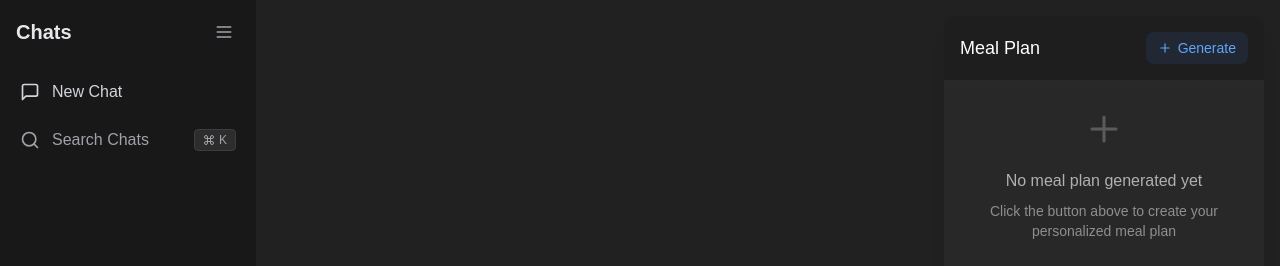
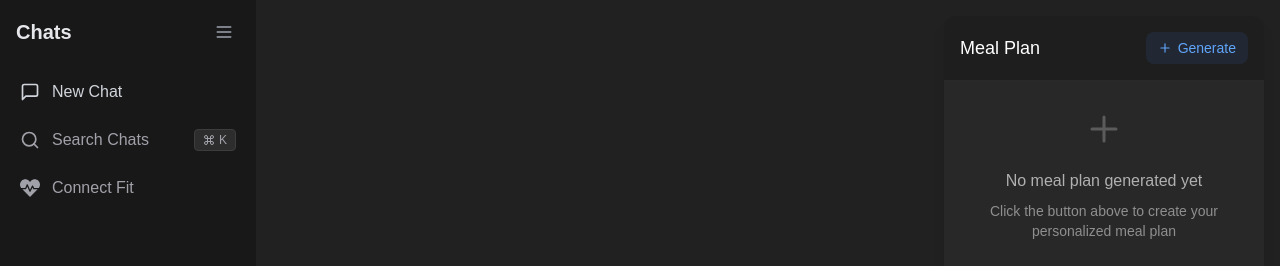
Before and after one commit to krushna06/The-Smartest-AI-Nutrition-Assistant, a Next.js app: page / in a window 1280 px wide. Both pictures are taken after a click on the button 32 px from the left and 32 px from the top of the page. Shown: the top 266 px of the page. Built offline with nearby package versions, Linux system fonts and the light colour scheme.

Commit message:
feat(sidebar): connect google fit option

```diff
--- a/app/components/Sidebar.tsx
+++ b/app/components/Sidebar.tsx
@@ -2,6 +2,7 @@
 
 import { useState, useCallback, useEffect } from "react";
 import { MessageSquare, Search, Menu, Command, Trash2, Clock } from "lucide-react";
+import { FaHeartbeat } from "react-icons/fa";
 import SpotlightSearch from "./SpotlightSearch";
 import { getChats, deleteChat, Chat } from "../utils/chatStorage";
 import { useRouter } from "next/navigation";
@@ -114,6 +115,21 @@ export default function Sidebar() {
         </button>
       </div>
 
+      <div className="px-2 pb-2">
+        <button
+          onClick={() => {}}
+          className="w-full flex items-center text-[#a1a1aa] rounded-lg py-2 px-3 overflow-hidden"
+          title="Connect Google Fit"
+        >
+          <FaHeartbeat size={20} className="text-[#a1a1aa] flex-shrink-0" />
+          <span
+            className={`ml-3 transition-opacity duration-200 ${isCollapsed ? "opacity-0 w-0" : "opacity-100"}`}
+          >
+            Connect Fit
+          </span>
+        </button>
+      </div>
+
       <SpotlightSearch
         isOpen={isSearchOpen}
         onClose={() => setIsSearchOpen(false)}
@@ -130,7 +146,7 @@ export default function Sidebar() {
                 <div
                   key={chat.id}
                   onClick={() => handleChatClick(chat.id)}
-                  className="group flex items-center justify-between p-2 rounded-lg hover:bg-white/5 cursor-pointer transition-colors"
+                  className="group flex items-center justify-between p-2 rounded-lg cursor-pointer"
                 >
                   <div className="flex-1 min-w-0">
                     <p className="text-sm font-medium text-white truncate">
@@ -143,7 +159,7 @@ export default function Sidebar() {
                   </div>
                   <button
                     onClick={(e) => handleDeleteChat(e, chat.id)}
-                    className="opacity-0 group-hover:opacity-100 text-gray-400 hover:text-red-400 p-1"
+                    className="opacity-0 group-hover:opacity-100 text-gray-400 p-1"
                     aria-label="Delete chat"
                   >
                     <Trash2 size={16} />
--- a/package.json
+++ b/package.json
@@ -52,6 +52,7 @@
     "react-day-picker": "8.10.1",
     "react-dom": "^19",
     "react-hook-form": "^7.54.1",
+    "react-icons": "^5.5.0",
     "react-markdown": "^10.1.0",
     "react-resizable-panels": "^2.1.7",
     "recharts": "2.15.0",
```
